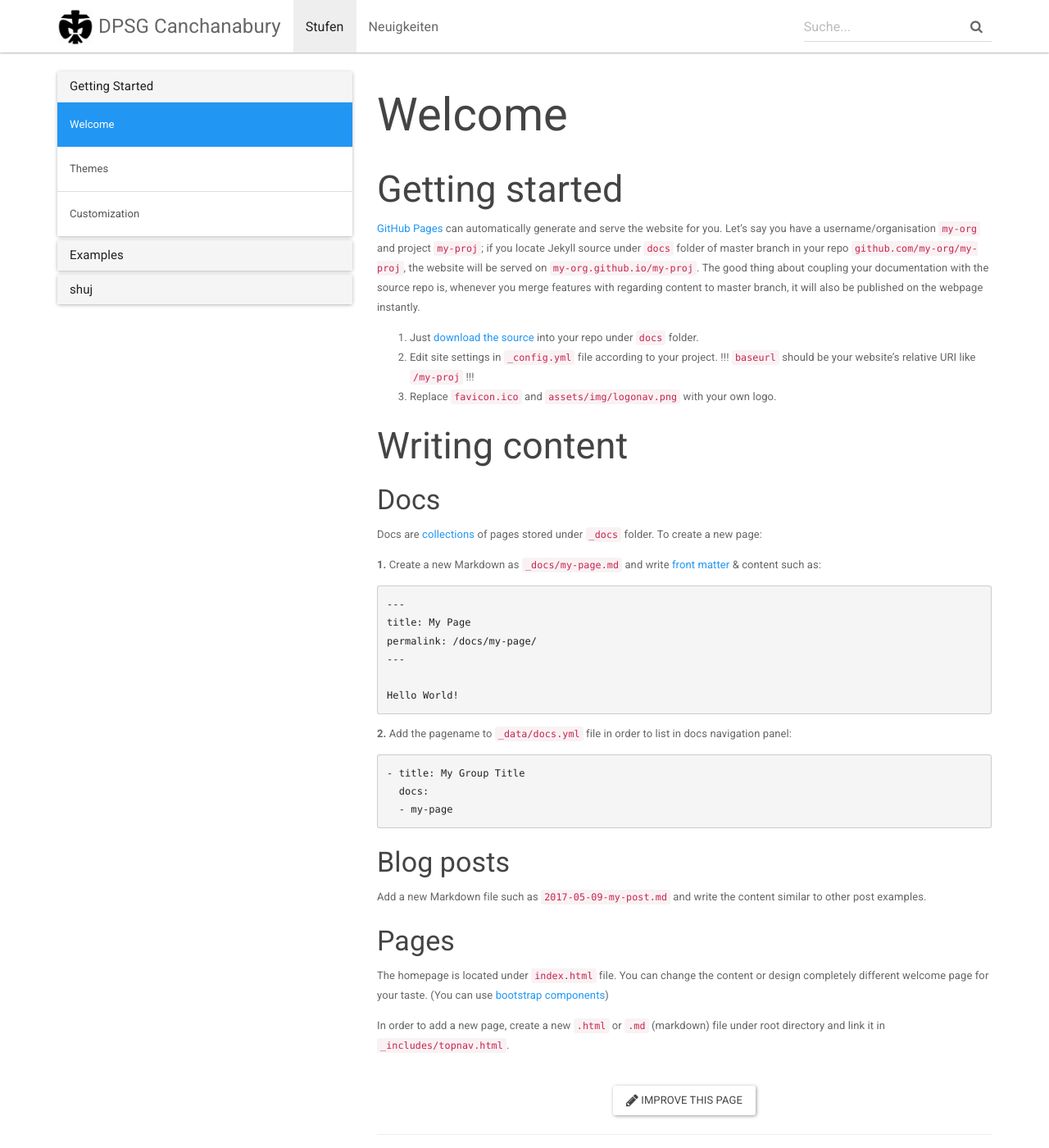
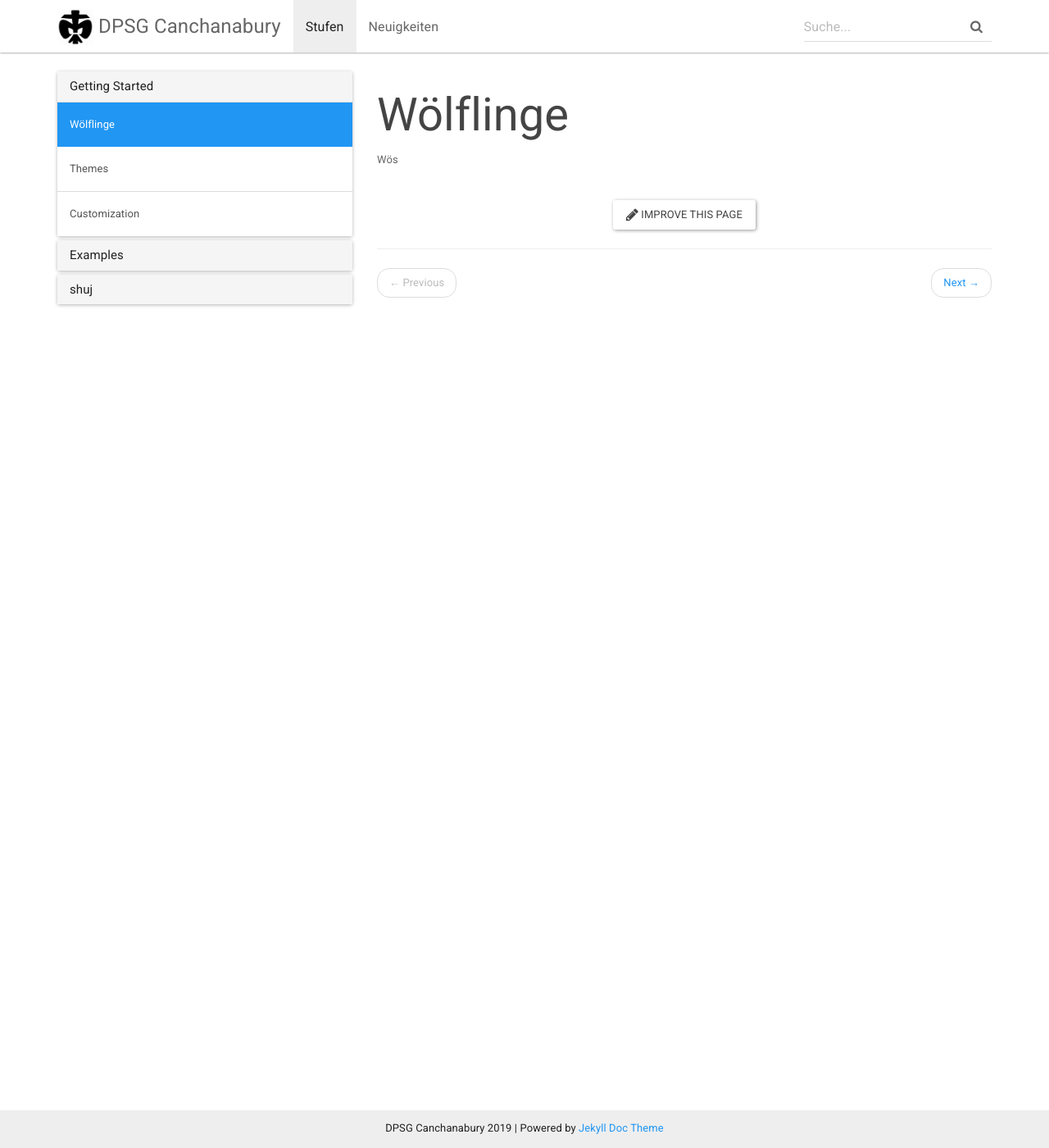
Before and after one commit to DPSG-Canchanabury/Website, a Jekyll site: the page built from docs/_docs/index.md, in a window 1280 px wide and 1400 px high. Shown: the whole window at 82% size. Built offline with Jekyll 4.4.1, drawn with Linux system fonts in a browser that asks for light colours; comment, search, counter and statistics services are not loaded.

Commit message:
Update index.md

````diff
--- a/docs/_docs/index.md
+++ b/docs/_docs/index.md
@@ -1,50 +1,7 @@
 ---
-title: Welcome
+title: Wölflinge
 permalink: /docs/home/
 redirect_from: /docs/index.html
 ---
 
-## Getting started
-
-[GitHub Pages](https://pages.github.com) can automatically generate and serve the website for you.
-Let's say you have a username/organisation `my-org` and project `my-proj`; if you locate Jekyll source under `docs` folder of master branch in your repo `github.com/my-org/my-proj`, the website will be served on `my-org.github.io/my-proj`.
-The good thing about coupling your documentation with the source repo is, whenever you merge features with regarding content to master branch, it will also be published on the webpage instantly.
-
-1. Just [download the source](https://github.com/aksakalli/jekyll-doc-theme/archive/gh-pages.zip) into your repo under `docs` folder.
-2. Edit site settings in  `_config.yml` file according to your project. !!! `baseurl` should be your website's relative URI like `/my-proj` !!!
-3. Replace `favicon.ico` and `assets/img/logonav.png` with your own logo.
-
-## Writing content
-
-### Docs
-
-Docs are [collections](https://jekyllrb.com/docs/collections/) of pages stored under `_docs` folder. To create a new page:
-
-**1.** Create a new Markdown as `_docs/my-page.md` and write [front matter](https://jekyllrb.com/docs/frontmatter/) & content such as:
-
-```
----
-title: My Page
-permalink: /docs/my-page/
----
-
-Hello World!
-```
-
-**2.** Add the pagename to `_data/docs.yml` file in order to list in docs navigation panel:
-
-```
-- title: My Group Title
-  docs:
-  - my-page
-```
-
-### Blog posts
-
-Add a new Markdown file such as `2017-05-09-my-post.md` and write the content similar to other post examples.
-
-### Pages
-
-The homepage is located under `index.html` file. You can change the content or design completely different welcome page for your taste. (You can use [bootstrap components](http://getbootstrap.com/components/))
-
-In order to add a new page, create a new `.html` or `.md` (markdown) file under root directory and link it in `_includes/topnav.html`.
+Wös
````
